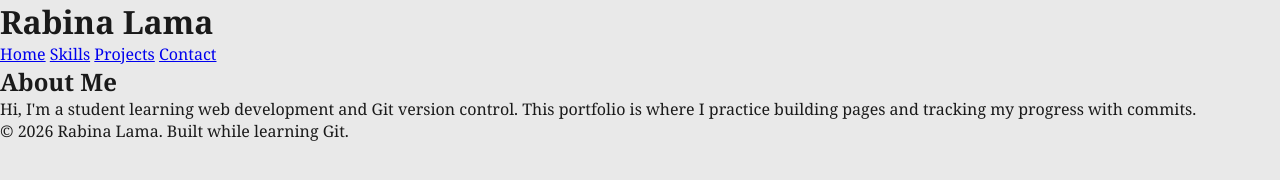
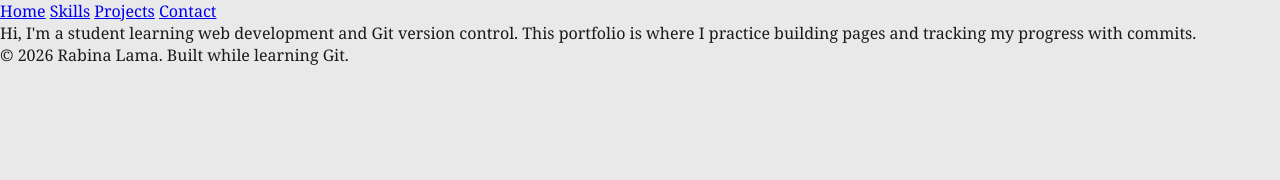
Before and after one commit to RabinaLama/section-c6, a plain HTML site: page index.html in a window 1280 px wide. Drawn offline with Linux system fonts and the light colour scheme.

Commit message:
updated homepage

```diff
--- a/index.html
+++ b/index.html
@@ -8,7 +8,6 @@
 <body>
 
   <header>
-    <h1>Rabina Lama</h1>
     <nav>
       <a href="index.html">Home</a>
       <a href="skills.html">Skills</a>
@@ -19,7 +18,6 @@
 
   <main>
     <section id="about">
-      <h2>About Me</h2>
       <p>
         Hi, I'm a student learning web development and Git version
         control. This portfolio is where I practice building pages
```
